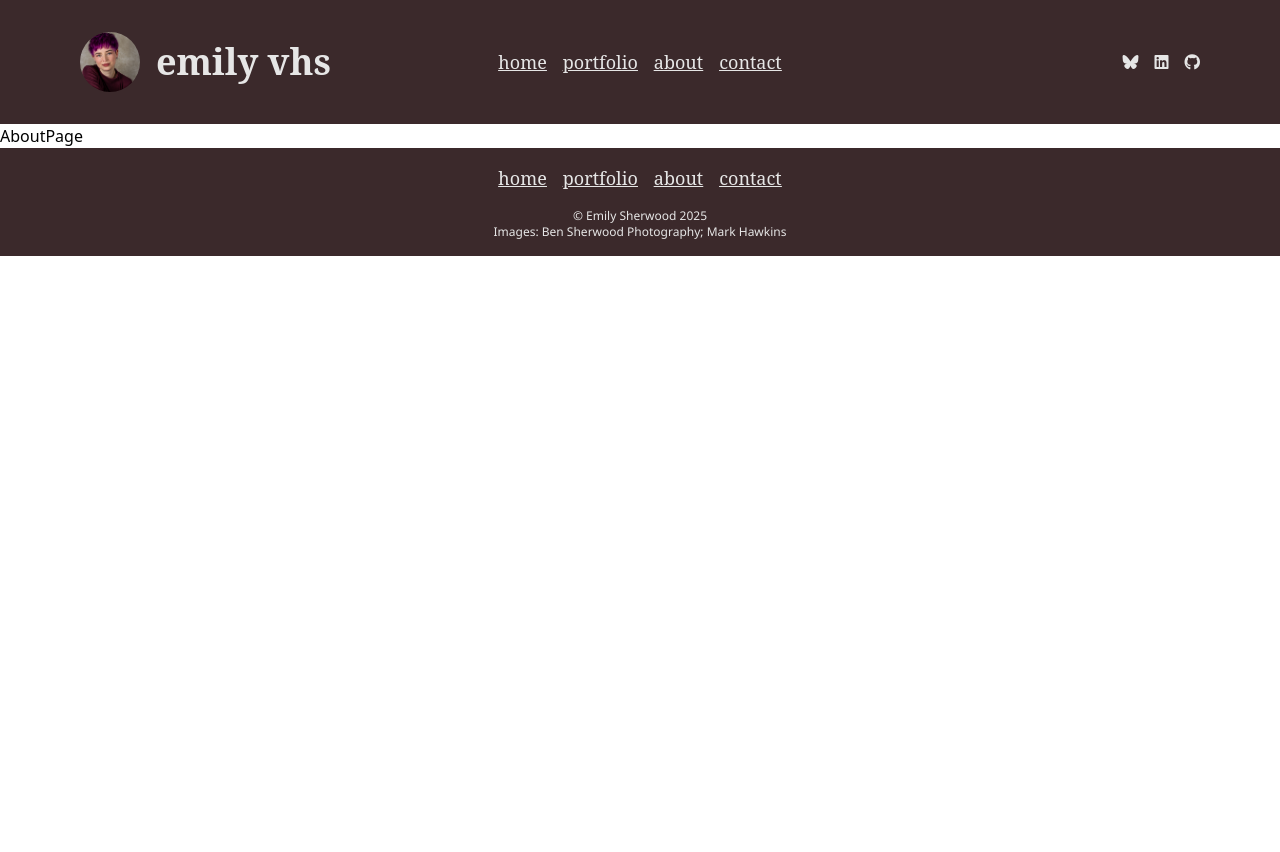
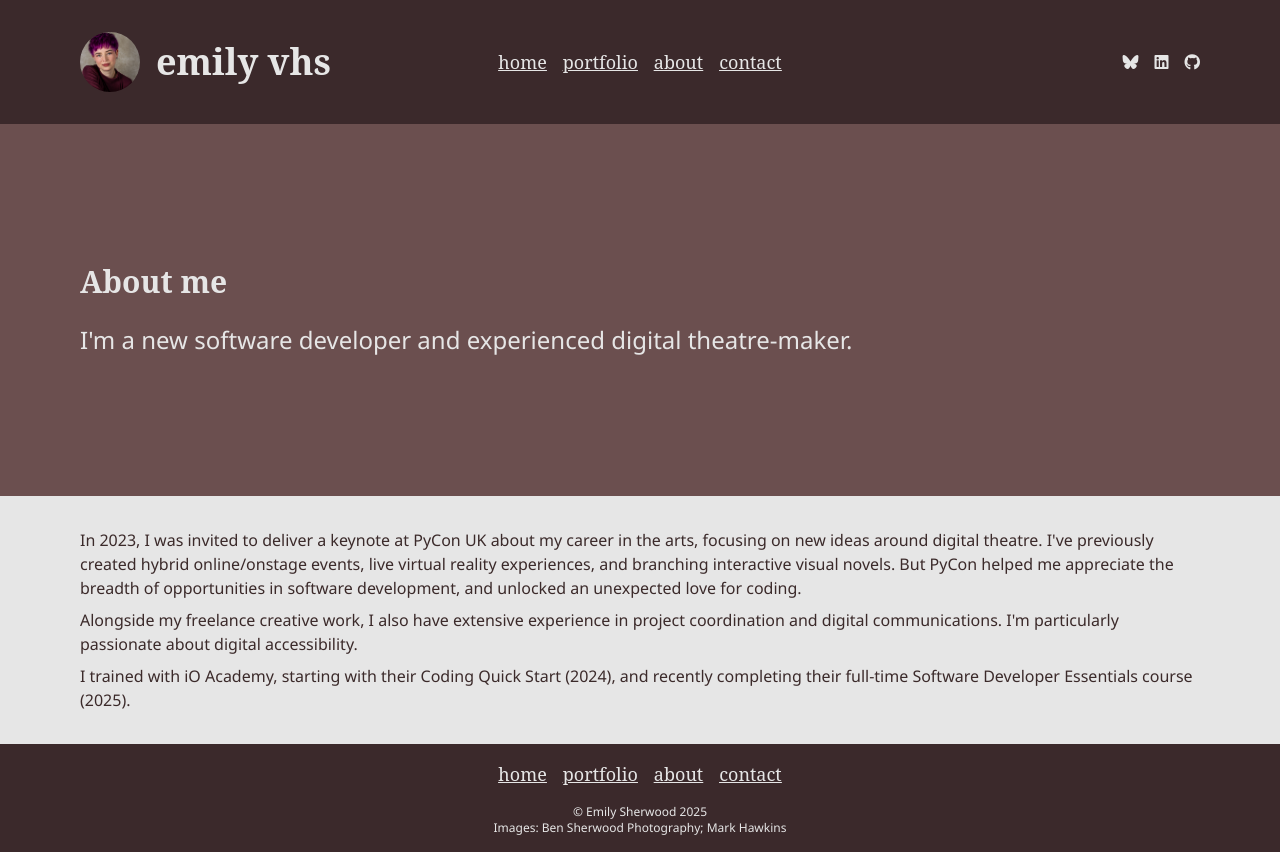
Before and after one commit to emilyvhs/portfolio-react, a React (Vite) app: page /about in a window 1280 px wide. Before the commit the page ends 800 px from the top, so only its background shows below. Built offline with nearby package versions, Linux system fonts and the light colour scheme; a web font is replaced by a local one.

Commit message:
Adding text to AboutPage

```diff
--- a/src/components/Header.jsx
+++ b/src/components/Header.jsx
@@ -18,9 +18,9 @@ export default function Header() {
             </div>
             <div className="flex gap-4
             md:justify-end">
-                <i class="fa-brands fa-bluesky"></i>
-                <i class="fa-brands fa-linkedin"></i>
-                <i class="fa-brands fa-github"></i>
+                <a href="https://bsky.app/profile/emilyvhs.bsky.social"><i class="fa-brands fa-bluesky"></i></a>
+                <a href="https://www.linkedin.com/in/emily-sherwood-3603b5277/"><i class="fa-brands fa-linkedin"></i></a>
+                <a href="https://github.com/emilyvhs"><i class="fa-brands fa-github"></i></a>
             </div>
         </div>
     )
--- a/src/pages/AboutPage.jsx
+++ b/src/pages/AboutPage.jsx
@@ -1,11 +1,37 @@
+import H2 from "../components/H2";
+import TextBox from "../components/TextBox";
+import TextBoxLarge from "../components/TextBoxLarge";
+
 export default function AboutPage() {
 
     return (
-        <div>
-            <p>
-                AboutPage
-            </p>
-        </div>
+
+        <>
+
+        <section className="text-center px-20 py-35
+            bg-[#6b4f4f] text-[#e6e6e6]
+            md:px-20 md:text-left">
+            <H2 text="About me" />
+            <TextBoxLarge text="I'm a new software developer and experienced digital theatre-maker." />
+        </section>
+
+        <section className="flex flex-col
+            bg-[#e6e6e6] text-[#3b2a2a]
+            px-6 py-8 gap-2
+            md:px-20">
+            <TextBox text="In 2023, I was invited to deliver a keynote at PyCon UK
+            about my career in the arts, focusing on new ideas around digital theatre.
+            I've previously created hybrid online/onstage events, live virtual reality experiences,
+            and branching interactive visual novels. But PyCon helped me appreciate the breadth
+            of opportunities in software development, and unlocked an unexpected love for coding." />
+            <TextBox text="Alongside my freelance creative work, I also have extensive experience
+            in project coordination and digital communications. I'm particularly passionate
+            about digital accessibility." />
+            <TextBox text="I trained with iO Academy, starting with their Coding Quick Start (2024),
+            and recently completing their full-time Software Developer Essentials course (2025)." />
+        </section>
+        </>
+
     )
 
 }
```
